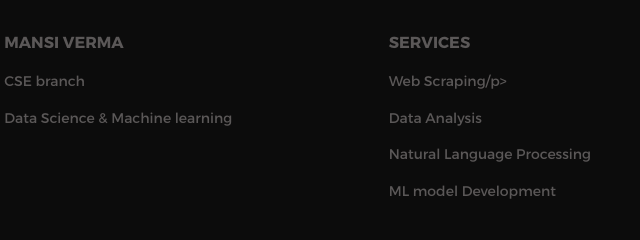
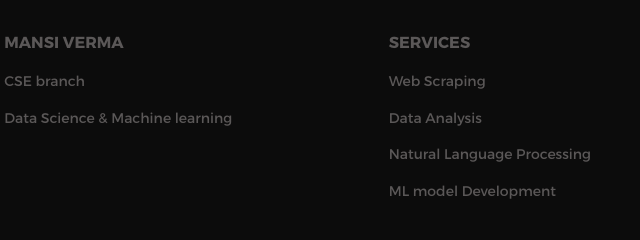
Before and after one commit to mansiverma19/Portfolio, a plain HTML site: page index.html in a window 1280 px wide. Shown: the part 552-792 px from the top of the page, 481-1121 px from the left. Drawn offline with nearby package versions, Linux system fonts and the light colour scheme.

Commit message:
Update index.html

```diff
--- a/index.html
+++ b/index.html
@@ -71,7 +71,7 @@
                 </a>
                 <a href="#0">
                   <h3>Services</h3>
-                  <p>Web Scraping/p>
+                  <p>Web Scraping</p>
                   <p>Data Analysis</p>
                   <p>Natural Language Processing</p>
                   <p>ML model Development</p>
```
